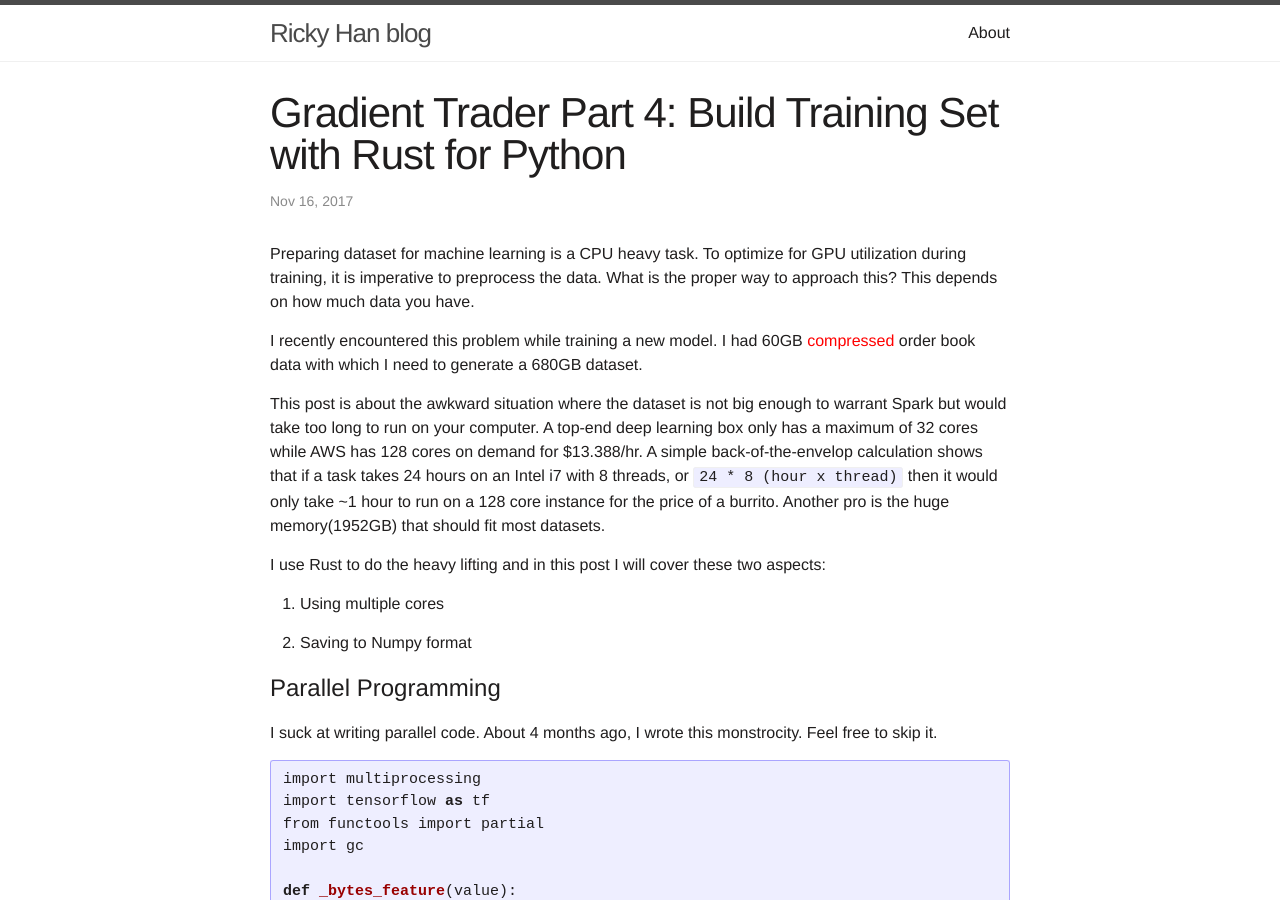
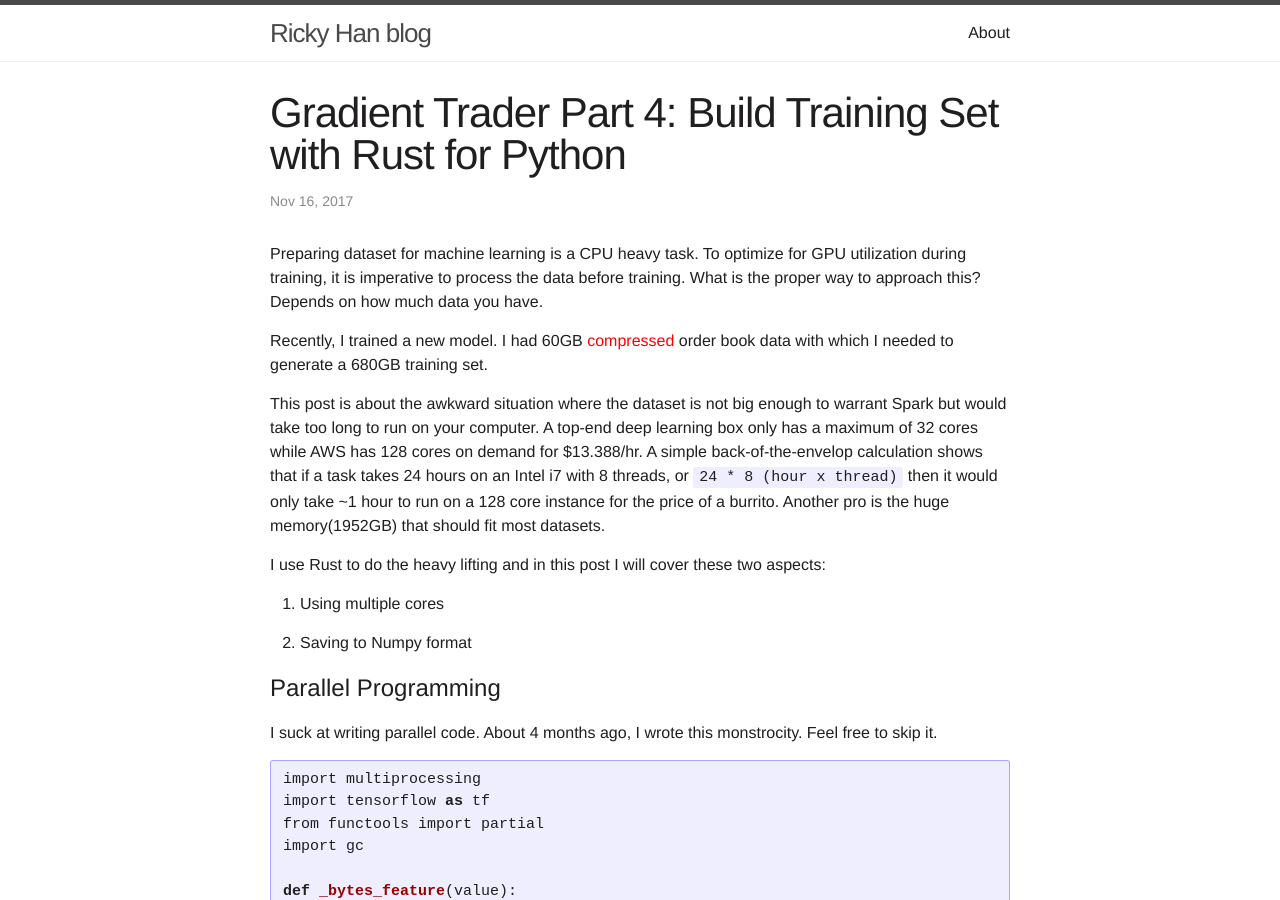
Before and after one commit to 0b01/rickyhan.com, a Jekyll site: the page built from _posts/2017-11-16-preparing-training-set-with-rust-rayon-npy-format.markdown, in a window 1280 px wide and 900 px high. Built offline with Jekyll 4.4.1, drawn with Linux system fonts in a browser that asks for light colours.

Commit message:
Update 2017-11-16-preparing-training-set-with-rust-rayon-npy-format.markdown

```diff
--- a/_posts/2017-11-16-preparing-training-set-with-rust-rayon-npy-format.markdown
+++ b/_posts/2017-11-16-preparing-training-set-with-rust-rayon-npy-format.markdown
@@ -5,9 +5,9 @@ date:   2017-11-16 00:00:00 -0400
 categories: jekyll update
 ---
 
-Preparing dataset for machine learning is a CPU heavy task. To optimize for GPU utilization during training, it is imperative to preprocess the data. What is the proper way to approach this? This depends on how much data you have.
+Preparing dataset for machine learning is a CPU heavy task. To optimize for GPU utilization during training, it is imperative to process the data before training. What is the proper way to approach this? Depends on how much data you have.
 
-I recently encountered this problem while training a new model. I had 60GB [compressed](http://rickyhan.com/jekyll/update/2017/10/27/how-to-handle-order-book-data.html) order book data with which I need to generate a 680GB dataset.
+Recently, I trained a new model. I had 60GB [compressed](http://rickyhan.com/jekyll/update/2017/10/27/how-to-handle-order-book-data.html) order book data with which I needed to generate a 680GB training set.
 
 This post is about the awkward situation where the dataset is not big enough to warrant Spark but would take too long to run on your computer. A top-end deep learning box only has a maximum of 32 cores while AWS has 128 cores on demand for $13.388/hr. A simple back-of-the-envelop calculation shows that if a task takes 24 hours on an Intel i7 with 8 threads, or `24 * 8 (hour x thread)` then it would only take ~1 hour to run on a 128 core instance for the price of a burrito. Another pro is the huge memory(1952GB) that should fit most datasets.
 
```
